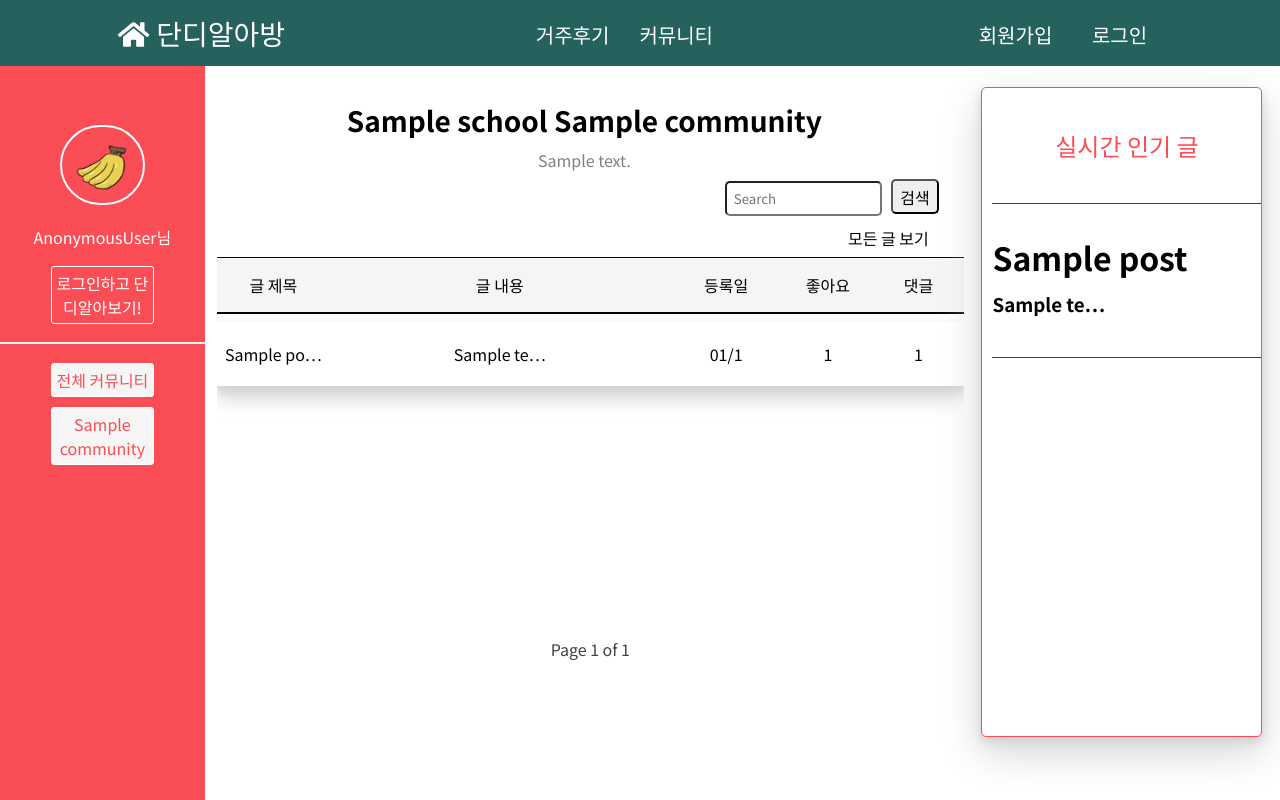
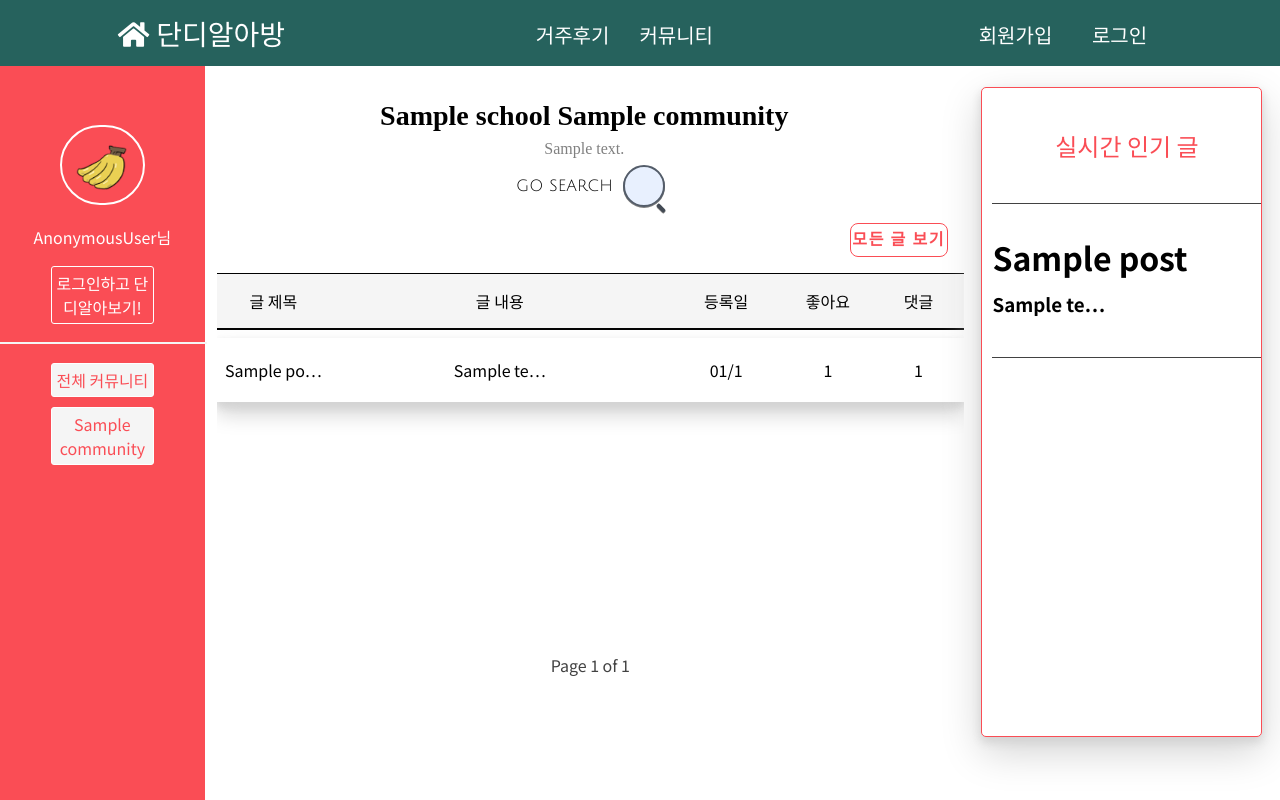
Before and after one commit to InKyeongBae/DD_AraBang, a Django app: page /community/1/1/ in a window 1280 px wide. Run offline with Django 3.2, Linux system fonts and the light colour scheme; tables that the repository leaves empty hold one stand-in row (values such as "Sample post"); some libraries are stand-ins or nearby versions; some web fonts are replaced.

Commit message:
community postlist 서치 css바꾸고 에러해겨어어어어어어어엉ㅇ얼

```diff
--- a/DDAraBang/community/templates/community/layout.html
+++ b/DDAraBang/community/templates/community/layout.html
@@ -9,6 +9,8 @@
     <link rel='stylesheet' href='//cdn.jsdelivr.net/npm/font-kopub@1.0/kopubdotum.min.css'>
     <link href="https://fonts.googleapis.com/css2?family=Noto+Sans+KR:wght@100;300;400;500;700;900&display=swap"
           rel="stylesheet">
+    <link href="https://fonts.googleapis.com/css2?family=Julius+Sans+One&display=swap" rel="stylesheet">
+
 
     {% load static %}
     <link rel="stylesheet" href="{% static 'css/font.css' %}">
--- a/DDAraBang/community/templates/community/post_list.html
+++ b/DDAraBang/community/templates/community/post_list.html
@@ -277,6 +277,122 @@
     font-family: 'Noto Sans KR', sans-serif;
     margin-bottom: 10px;
 }
+
+        .search {
+            margin: 0 auto;
+            text-align: center;
+        }
+
+        .search > span {
+            font-family: 'Julius Sans One', sans-serif;
+        }
+
+        .search > div {
+              display: inline-block;
+              position: relative;
+              filter: drop-shadow(0 1px gray);
+            }
+
+        .search > div:after {
+              content: "";
+              background: #434A54;
+              width: 4px;
+              height: 10px;
+              position: absolute;
+              top: 38px;
+              right: 2px;
+              transform: rotate(135deg);
+                border-radius: 20%;
+            }
+
+            #search_btn {
+                color: #000000;
+                font-size: 16px;
+                width: 18px;
+                height: 18px;
+                padding: 10px;
+                border: solid 2px #545d6a;
+                outline: none;
+                border-radius: 35px;
+                transition: width 0.5s;
+                background: #E8F0FE;
+                font-family: 'Julius Sans One', sans-serif;
+            }
+
+        .search > div > input::placeholder {
+              color: #000000;
+              opacity: 0;
+              transition: opacity 150ms ease-out;
+            }
+
+        #search_btn:hover::placeholder {
+              opacity: 1;
+            }
+
+        #search_btn:hover,
+        #search_btn:not(:placeholder-shown) {
+              width: 250px;
+            }
+
+            .newbtn ul li {
+            --c: #FA4D55;
+            color: var(--c);
+            font-size: 16px;
+            border: 1px solid var(--c);
+            border-radius: 0.5em;
+            width: 6em;
+            height: 2em;
+            line-height: 2em;
+            text-transform: uppercase;
+            font-weight: bold;
+            font-family: 'KOMACON';
+            letter-spacing: 0.1em;
+            text-align: center;
+            position: relative;
+            overflow: hidden;
+            z-index: 1;
+            transition: 0.5s;
+            margin: 1em;
+        }
+
+        .newbtn ul li span {
+            position: absolute;
+            width: 25%;
+            height: 100%;
+            background-color: var(--c);
+            transform: translateY(150%);
+            border-radius: 50%;
+            left: calc((var(--n) - 1) * 25%);
+            transition: 0.5s;
+            transition-delay: calc((var(--n) - 1) * 0.1s);
+            z-index: -1;
+        }
+
+        .newbtn ul li:hover {
+            color: white;
+        }
+
+        .newbtn ul li:hover span {
+            transform: translateY(0) scale(2);
+        }
+
+        .newbtn ul li span:nth-child(1) {
+            --n: 1;
+        }
+
+        .newbtn ul li span:nth-child(2) {
+            --n: 2;
+        }
+
+        .newbtn ul li span:nth-child(3) {
+            --n: 3;
+        }
+
+        .newbtn ul li span:nth-child(4) {
+            --n: 4;
+        }
+
+
 {% endblock %}
 
 {% block content %}
@@ -310,19 +426,27 @@
     <!-- <div class="p_l_container-sub"> -->
     <div class="post_list_sec2">
         <div class="post-page-title">
-            <p>{{ my_school }} {{ my_community }}</p>
-            <div id="community-description">{{ description }}</div>
+            <p style="font-family: S-CoreDream-3Light">{{ my_school }} {{ my_community }}</p>
+            <div style="font-family: S-CoreDream-3Light" id="community-description">{{ description }}</div>
         </div>
 
         <div class="post-page-body">
             <div class="sec2_post">
                 <!-- 검색기능  -->
-                <div class="sec2_search">
-                    <input id="search_input" class="list_search kw" type="search" placeholder="Search"
-                        aria-label="Search">
-                    <button class="list_search_btn" id="search_btn" onclick="postsearch()">검색</button>
-                    <div style="margin-top:10px;float:right;margin-right:15px;"><a href="" style="color:black;">모든 글 보기</a></div>
+                <div class="search" style="display: block;">
+                    <span>GO SEARCH</span>
+                    <div>
+                        <input type="text" id="search_btn" onkeypress="javascript:if(event.keyCode == 13){postsearch()}" placeholder="Search . . ." required>
+                    </div>
                 </div>
+                <nav class='newbtn' style="float: right" onclick="location.href=''">
+                          <ul>
+                            <li>
+                                모든 글 보기
+                                <span></span><span></span><span></span><span></span>
+                            </li>
+                          </ul>
+                        </nav>
                 <div class="post_list_overflow">
                     <!-- 게시글 table  -->
                     <table class="post-table">
@@ -387,7 +511,7 @@
 
 <script type="text/javascript">
     function postsearch() {
-        var text = document.getElementById('search_input').value;
+        var text = document.getElementById('search_btn').value;
         if (text.length > 1) {
             var url = window.location.href
             var schoolid = url.replace("http://127.0.0.1:8000/community/", "").replace("/", ",").replace("/", "").split(",")[0]
@@ -398,12 +522,10 @@
                 data: { "text": text, "schoolid": schoolid, "communityid": communityid, "csrfmiddlewaretoken": "{{csrf_token}}" },
                 success: function (response) {
                     console.log(post_id_list)
-                    document.getElementById('search_input').value = '';
-                    {% for post in posts_community %}
-                    document.getElementById("{{ post.id }}").style.display = 'none';
-                    {% endfor %}
+                    document.getElementById('search_btn').value = '';
                     var post_id_list = response.search_postlist;
                     count = 0;
+                    document.getElementById('tbody').innerHTML = ''
                     {% for post in posts_community %}
                     var postid = {{ post.id }};
                     for (var i = 0; i < post_id_list.length; i++) {
```
Also changed, not shown: DDAraBang/uploads/post_photos/2018122002851_1_49FVzLg.jpg (added), DDAraBang/uploads/post_photos/2018122002851_1_pHvEKGQ.jpg (added), DDAraBang/uploads/post_photos/202001052211361336_19_lyR7CL6.jpg (added).
